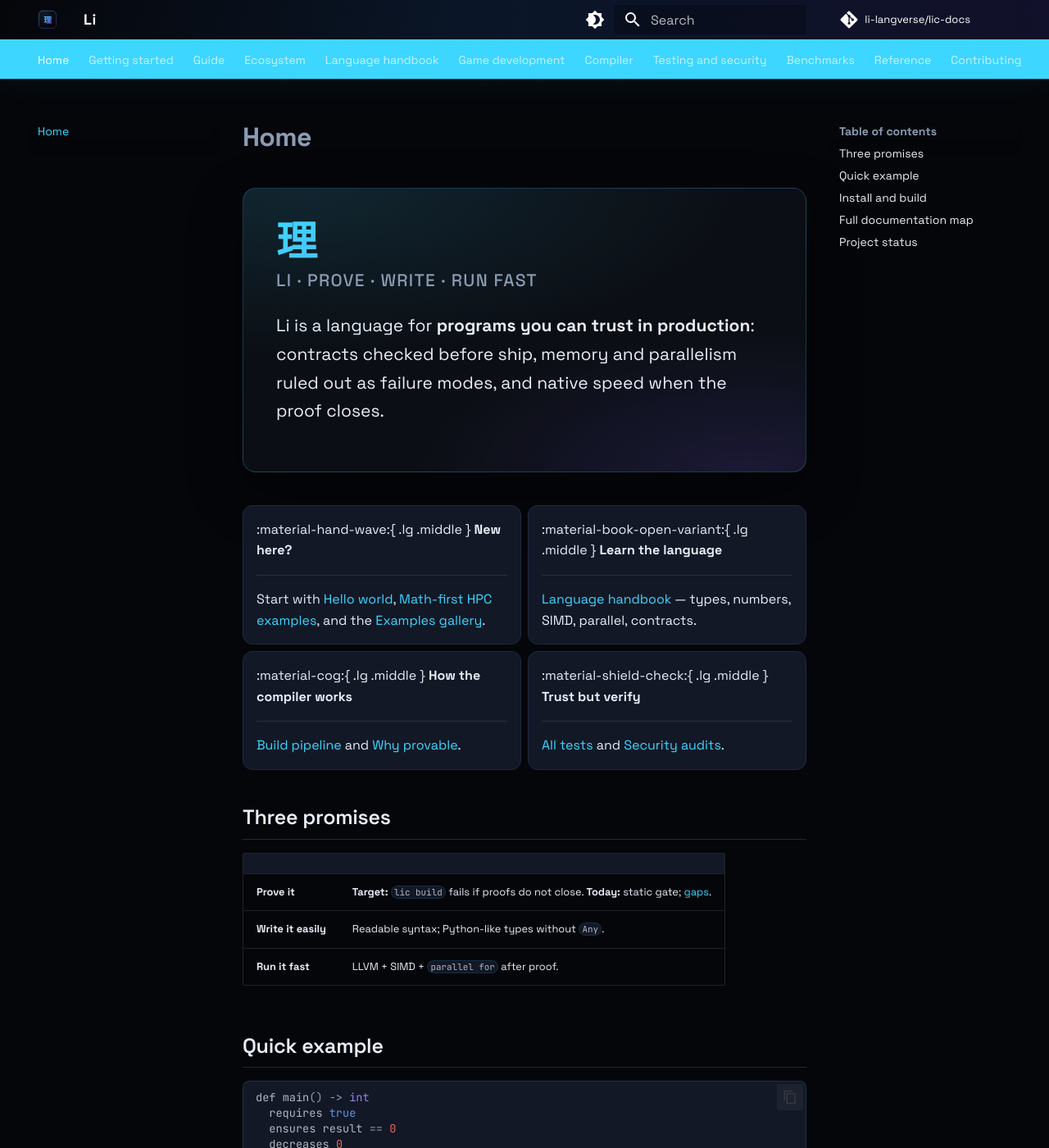
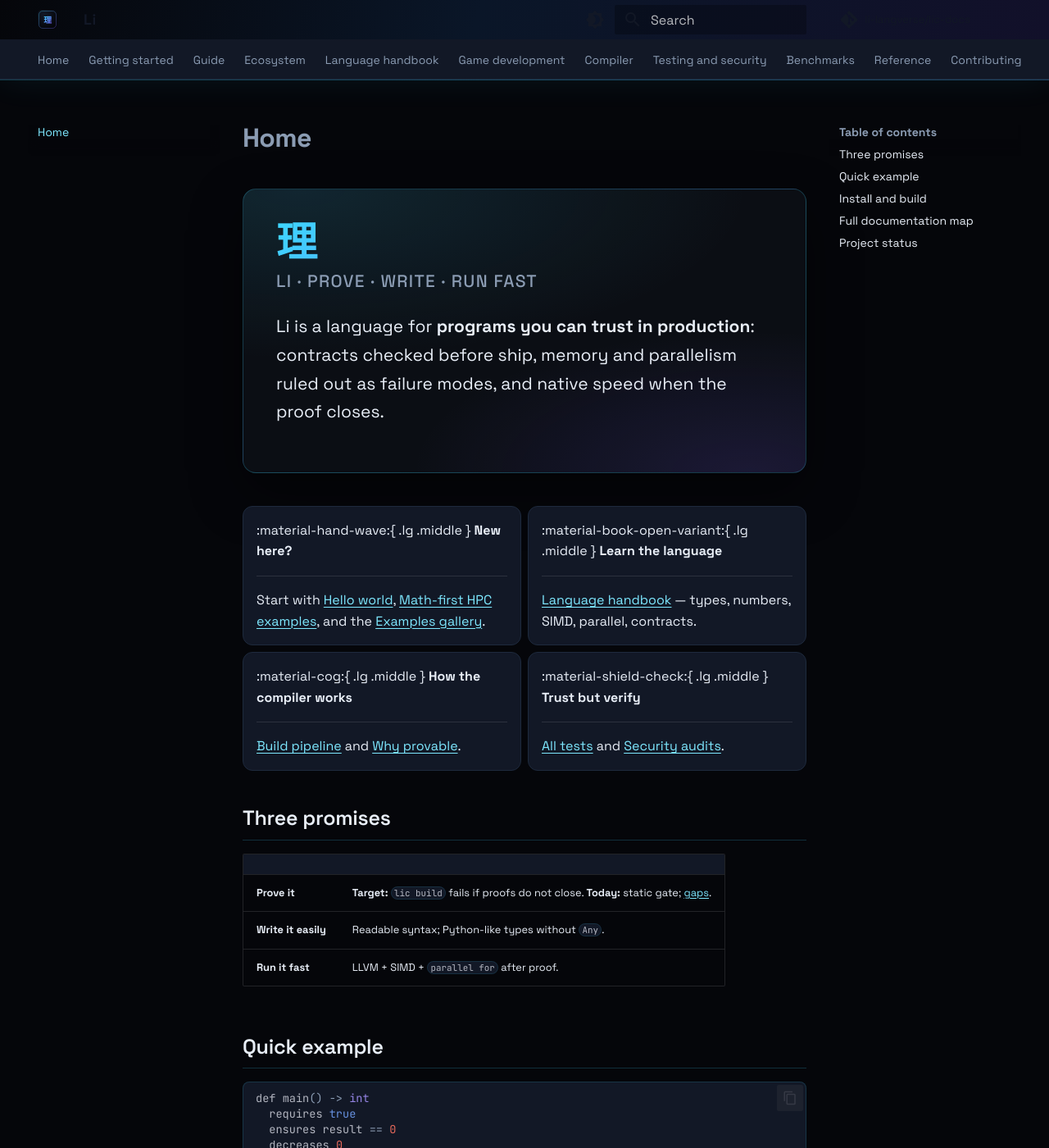
Before and after one commit to li-langverse/lic-docs, an MkDocs documentation site: the page built from docs/index.md, in a window 1280 px wide and 1400 px high. Shown: the whole window at 82% size. Built offline with MkDocs 1.6.1 and Material for MkDocs 9.7.7, drawn with Linux system fonts in a browser that asks for light colours; comment, search, counter and statistics services are not loaded.

Commit message:
fix(docs): WCAG AA contrast for tabs, links, and footer (#4)
Mirror of li-langverse/lic#426 — tune Material theme CSS so axe
color-contrast and link-in-text-block pass on handbook pages.

Li-Agent-Run: code_implementer-1780752830377
Li-Agent-Id: code_implementer

Co-authored-by: li-org-swarm <org-swarm@li-langverse.dev>
Co-authored-by: Cursor <cursoragent@cursor.com>

```diff
--- a/docs/stylesheets/extra.css
+++ b/docs/stylesheets/extra.css
@@ -25,6 +25,8 @@
   --md-code-bg-color: var(--li-panel);
   --md-footer-bg-color: #030408;
   --md-footer-bg-color--dark: #030408;
+  --md-typeset-a-color: #7ee8ff;
+  --md-primary-bg-color: var(--li-panel);
 }
 
 [data-md-color-scheme="default"] {
@@ -33,6 +35,8 @@
   --md-code-bg-color: #e8edf6;
   --md-primary-fg-color: #0d6ea8;
   --md-accent-fg-color: #5b3fd4;
+  --md-typeset-a-color: #0a4f7a;
+  --md-primary-bg-color: #ffffff;
 }
 
 .md-header {
@@ -159,7 +163,57 @@
 }
 
 .md-footer-meta {
-  opacity: 0.85;
+  opacity: 1;
+}
+
+[data-md-color-scheme="slate"] .md-copyright {
+  color: var(--li-muted);
+}
+
+[data-md-color-scheme="default"] .md-copyright {
+  color: #5a6b82;
+}
+
+/* WCAG AA — tab nav contrast (inactive links were white @ 0.7 on cyan) */
+[data-md-color-scheme="slate"] .md-tabs {
+  background-color: var(--li-panel);
+  border-bottom: 1px solid var(--li-border);
+}
+
+[data-md-color-scheme="slate"] .md-tabs__link {
+  color: var(--li-muted);
+  opacity: 1;
+}
+
+[data-md-color-scheme="slate"] .md-tabs__link--active,
+[data-md-color-scheme="slate"] .md-tabs__link:hover {
+  color: var(--li-cyan);
+}
+
+[data-md-color-scheme="default"] .md-tabs {
+  background-color: #ffffff;
+  border-bottom: 1px solid #c8d4e8;
+}
+
+[data-md-color-scheme="default"] .md-tabs__link {
+  color: #3a4a62;
+  opacity: 1;
+}
+
+[data-md-color-scheme="default"] .md-tabs__link--active,
+[data-md-color-scheme="default"] .md-tabs__link:hover {
+  color: var(--md-primary-fg-color);
+}
+
+/* WCAG AA — inline links distinguishable without color alone */
+.md-typeset :is(p, li, td, th, blockquote, .admonition) a:not(.md-button):not(.headerlink) {
+  text-decoration: underline;
+  text-decoration-thickness: 1px;
+  text-underline-offset: 0.18em;
+}
+
+.md-typeset :is(p, li, td, th) a:not(.md-button):not(.headerlink):hover {
+  text-decoration-thickness: 2px;
 }
 
 /* Mermaid on dark */
```
